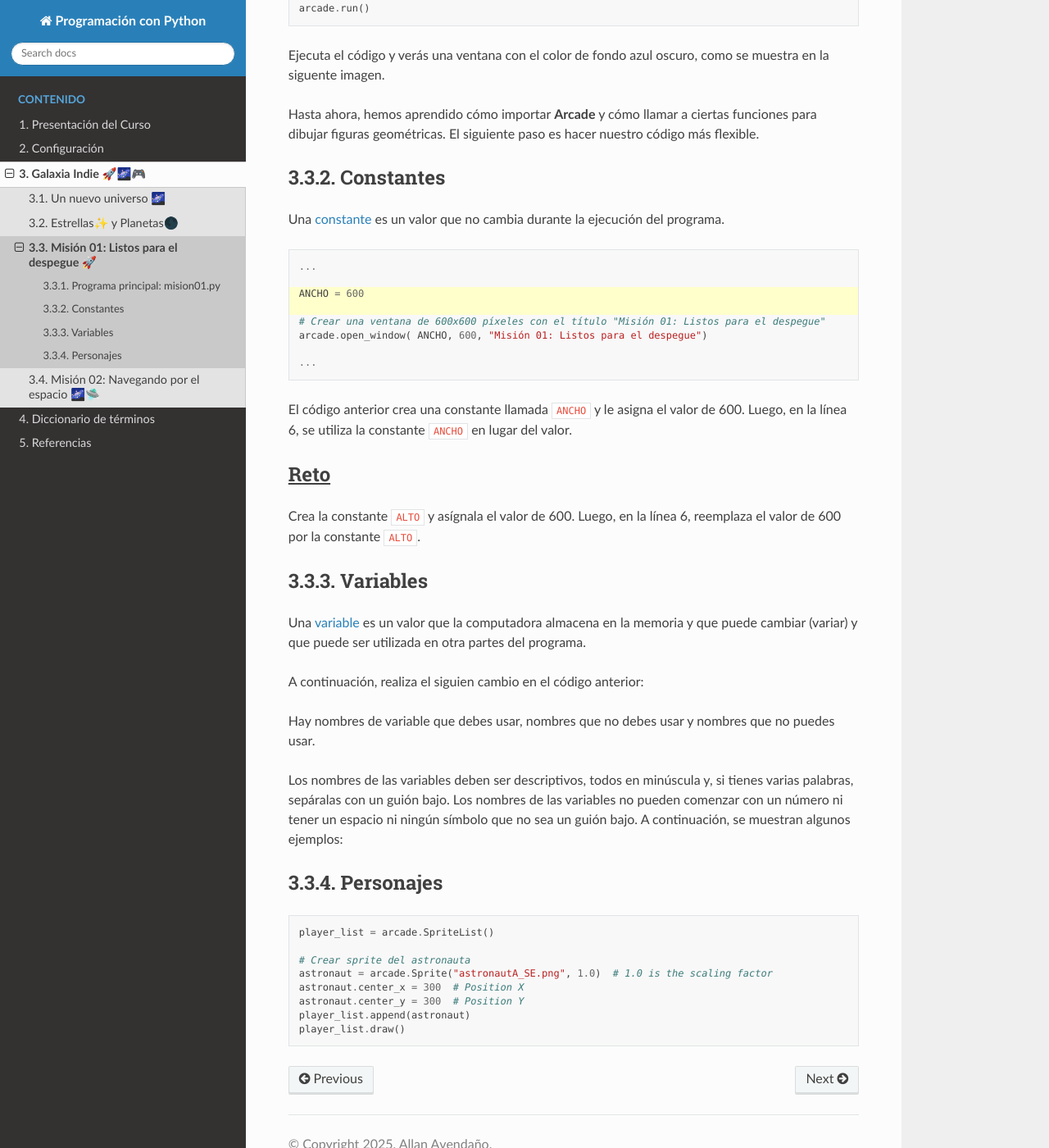
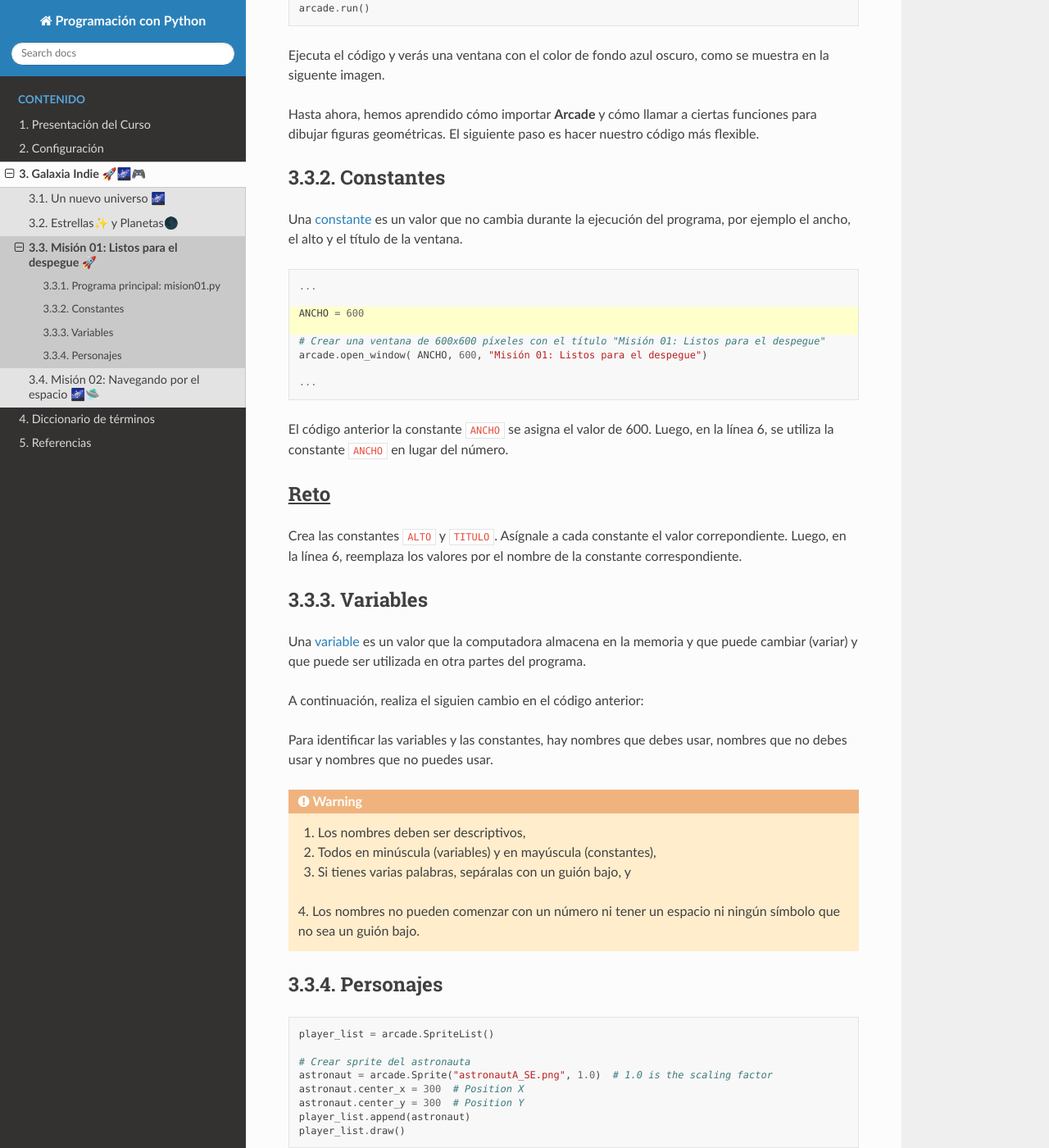
Before and after one commit to aavendan/programacion-python, a Sphinx documentation site: the page built from docs/source/sesiones/sesion03.rst, in a window 1280 px wide and 1400 px high, scrolled down 781 px. Shown: the whole window at 82% size. Built offline with Sphinx 7.4.7 and the Read the Docs theme 3.1.0, drawn with Linux system fonts in a browser that asks for light colours.

Commit message:
naming vars and const

```diff
--- a/docs/source/sesiones/sesion03.rst
+++ b/docs/source/sesiones/sesion03.rst
@@ -53,7 +53,8 @@ código más flexible.
 Constantes
 ------------------
 
-Una :term:`constante` es un valor que no cambia durante la ejecución del programa.
+Una :term:`constante` es un valor que no cambia durante la ejecución del
+programa, por ejemplo el ancho, el alto y el título de la ventana.
 
 .. code-block:: python
     :emphasize-lines: 3-4
@@ -67,15 +68,17 @@ Una :term:`constante` es un valor que no cambia durante la ejecución del progra
 
     ...
 
-El código anterior crea una constante llamada ``ANCHO`` y le asigna el valor
-de 600. Luego, en la línea 6, se utiliza la constante ``ANCHO`` en lugar del valor.
+El código anterior la constante ``ANCHO`` se asigna el valor
+de 600. Luego, en la línea 6, se utiliza la constante ``ANCHO`` en lugar
+del número.
 
 .. rubric:: Reto
   :heading-level: 2
   :class: mi-clase-css
 
-Crea la constante ``ALTO`` y asígnala el valor de 600. Luego, en la línea 6,
-reemplaza el valor de 600 por la constante ``ALTO``.
+Crea las constantes ``ALTO`` y ``TITULO``. Asígnale a cada constante el valor
+correpondiente. Luego, en la línea 6, reemplaza los valores por el nombre
+de la constante correspondiente.
 
 .. admonition:: Clic aquí para ver una pista
   :collapsible: closed
@@ -88,9 +91,10 @@ reemplaza el valor de 600 por la constante ``ALTO``.
 
     ANCHO = 600
     ALTO = 600
+    TITULO = "Misión 01: Listos para el despegue"
 
     # Crear una ventana de 600x600 píxeles con el título "Misión 01: Listos para el despegue"
-    arcade.open_window( ANCHO, ALTO, "Misión 01: Listos para el despegue")
+    arcade.open_window( ANCHO, ALTO, TITULO )
 
     ...
 
@@ -105,15 +109,17 @@ A continuación, realiza el siguien cambio en el código anterior:
 
 
 
-Hay nombres de variable que debes usar, nombres que no debes usar y nombres
-que no puedes usar.
 
-Los nombres de las variables deben ser descriptivos, todos en minúscula y,
-si tienes varias palabras, sepáralas con un guión bajo. Los nombres de las
-variables no pueden comenzar con un número ni tener un espacio ni ningún
-símbolo que no sea un guión bajo. A continuación, se muestran algunos ejemplos:
+Para identificar las variables y las constantes, hay nombres que debes usar,
+nombres que no debes usar y nombres que no puedes usar.
 
+.. warning::
 
+    1. Los nombres deben ser descriptivos,
+    2. Todos en minúscula (variables) y en mayúscula (constantes),
+    3. Si tienes varias palabras, sepáralas con un guión bajo, y
+    4. Los nombres no pueden  comenzar con un número ni tener un
+    espacio ni ningún símbolo que no sea un guión bajo.
 
 Personajes
 ------------------
```
